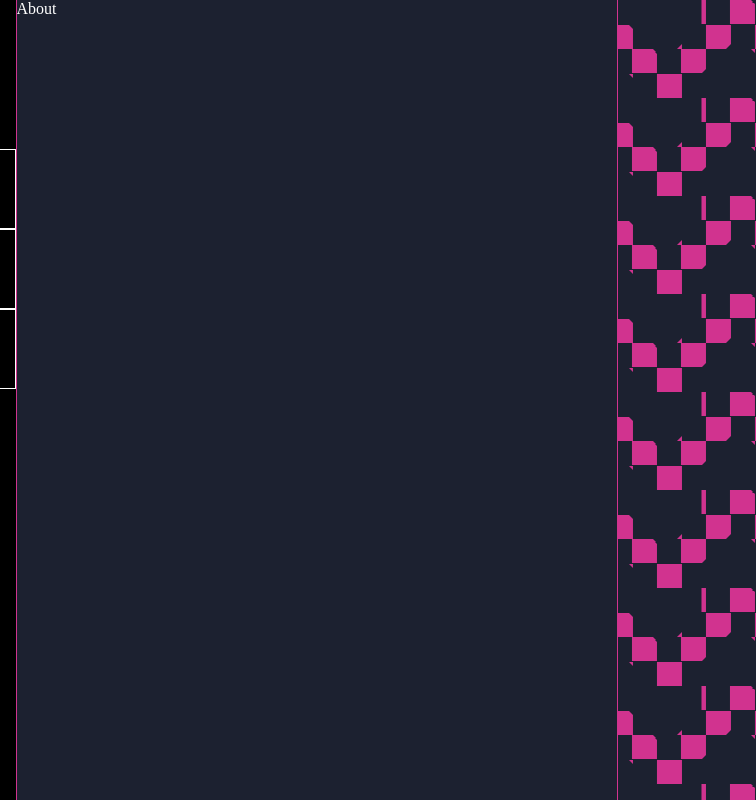
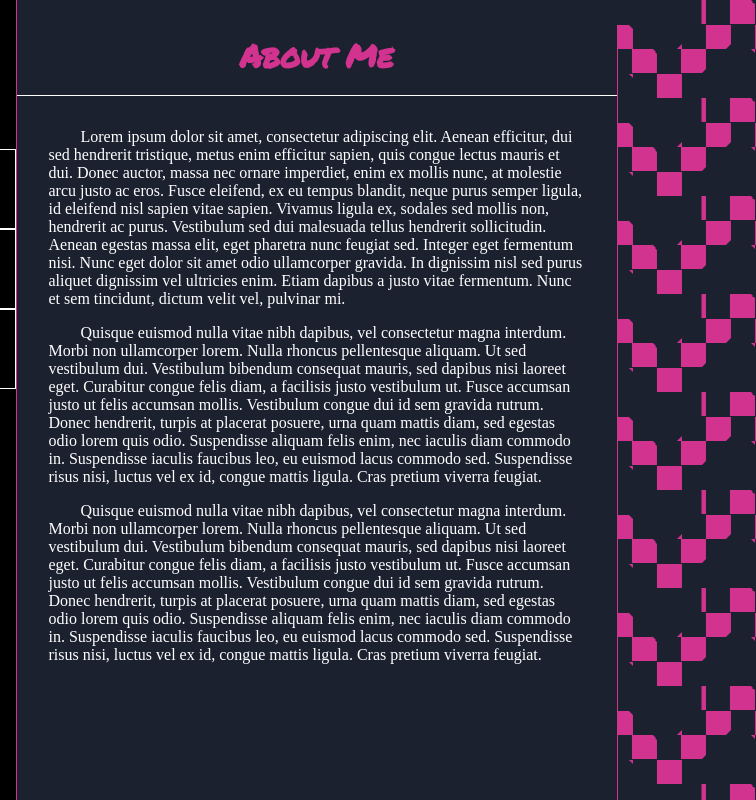
Before and after one commit to SleazyCook/willie, a React app: page /about in a window 1280 px wide. Shown: the full height of the page, 524-1280 px from the left. Built offline with nearby package versions, Linux system fonts and the light colour scheme; a web font is replaced by a local one.

Commit message:
add basic About page and styles

```diff
--- a/src/components/app/App.js
+++ b/src/components/app/App.js
@@ -7,6 +7,7 @@ import Sidebar from './Sidebar'
 import '../../styles/app/app.css'
 import '../../styles/app/sidebar.css'
 import '../../styles/pages/home.css'
+import '../../styles/pages/about.css'
 import '../../styles/components/social.css'
 
 function App() {
--- a/src/components/pages/About.js
+++ b/src/components/pages/About.js
@@ -1,7 +1,23 @@
+import bio from "../../data/bio"
+
 function About() {
     return(
         <div className='page about'>
-            About
+
+            <h2 className='page__header'>
+                About Me
+            </h2>
+
+            <div className='about__content'>
+                {bio.map((bioObj) => {
+                    return(
+                        <p className='paragraph' key={bioObj.id}>
+                            {bioObj.p}
+                        </p>
+                    )
+                })}
+            </div>
+
         </div>
     )
 }
--- /dev/null
+++ b/src/data/bio.js
@@ -0,0 +1,16 @@
+const bio = [
+    {
+        id: 1,
+        p: `Lorem ipsum dolor sit amet, consectetur adipiscing elit. Aenean efficitur, dui sed hendrerit tristique, metus enim efficitur sapien, quis congue lectus mauris et dui. Donec auctor, massa nec ornare imperdiet, enim ex mollis nunc, at molestie arcu justo ac eros. Fusce eleifend, ex eu tempus blandit, neque purus semper ligula, id eleifend nisl sapien vitae sapien. Vivamus ligula ex, sodales sed mollis non, hendrerit ac purus. Vestibulum sed dui malesuada tellus hendrerit sollicitudin. Aenean egestas massa elit, eget pharetra nunc feugiat sed. Integer eget fermentum nisi. Nunc eget dolor sit amet odio ullamcorper gravida. In dignissim nisl sed purus aliquet dignissim vel ultricies enim. Etiam dapibus a justo vitae fermentum. Nunc et sem tincidunt, dictum velit vel, pulvinar mi.`
+    },
+    {
+        id: 2,
+        p: `Quisque euismod nulla vitae nibh dapibus, vel consectetur magna interdum. Morbi non ullamcorper lorem. Nulla rhoncus pellentesque aliquam. Ut sed vestibulum dui. Vestibulum bibendum consequat mauris, sed dapibus nisi laoreet eget. Curabitur congue felis diam, a facilisis justo vestibulum ut. Fusce accumsan justo ut felis accumsan mollis. Vestibulum congue dui id sem gravida rutrum. Donec hendrerit, turpis at placerat posuere, urna quam mattis diam, sed egestas odio lorem quis odio. Suspendisse aliquam felis enim, nec iaculis diam commodo in. Suspendisse iaculis faucibus leo, eu euismod lacus commodo sed. Suspendisse risus nisi, luctus vel ex id, congue mattis ligula. Cras pretium viverra feugiat.`
+    },
+    {
+        id: 3,
+        p: `Quisque euismod nulla vitae nibh dapibus, vel consectetur magna interdum. Morbi non ullamcorper lorem. Nulla rhoncus pellentesque aliquam. Ut sed vestibulum dui. Vestibulum bibendum consequat mauris, sed dapibus nisi laoreet eget. Curabitur congue felis diam, a facilisis justo vestibulum ut. Fusce accumsan justo ut felis accumsan mollis. Vestibulum congue dui id sem gravida rutrum. Donec hendrerit, turpis at placerat posuere, urna quam mattis diam, sed egestas odio lorem quis odio. Suspendisse aliquam felis enim, nec iaculis diam commodo in. Suspendisse iaculis faucibus leo, eu euismod lacus commodo sed. Suspendisse risus nisi, luctus vel ex id, congue mattis ligula. Cras pretium viverra feugiat.`
+    }
+]
+
+export default bio
--- a/src/styles/app/app.css
+++ b/src/styles/app/app.css
@@ -138,3 +138,12 @@ body {
   min-width: 600px;
   border-right: 1px solid var(--color-secondary);
 }
+
+.page__header {
+  text-align: center;
+  font-family: "Permanent Marker", serif;
+  color: var(--color-secondary);
+  font-size: 2rem;
+  border-bottom: 1px solid white;
+  padding-bottom: 1rem;
+}
--- /dev/null
+++ b/src/styles/pages/about.css
@@ -0,0 +1,15 @@
+.about {
+    margin-top: 2rem;
+}
+
+.about__content {
+    padding: 2rem;
+}
+
+.about__content p {
+    text-indent: 2rem;
+}
+
+.about__content p:not(:last-child) {
+    margin-bottom: 1rem;
+}
```
